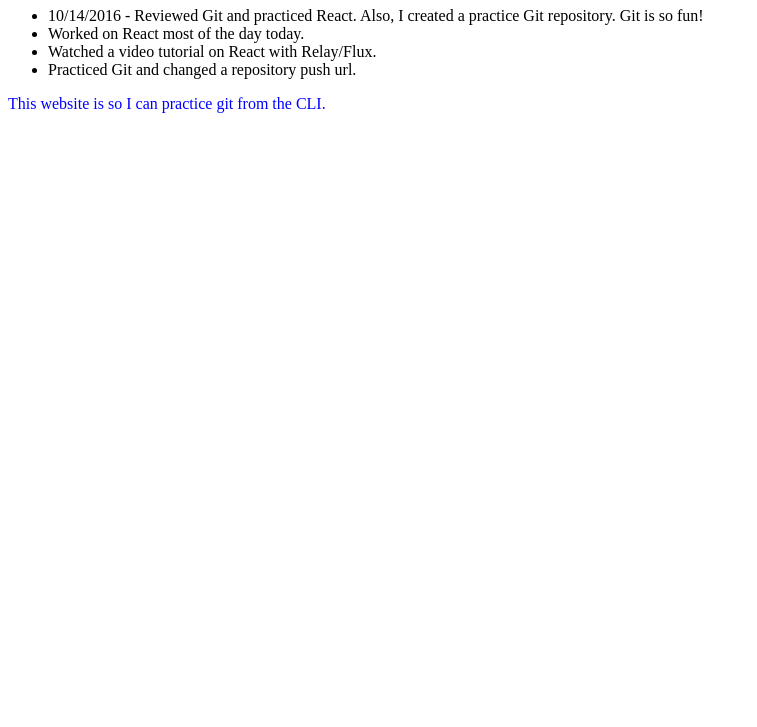
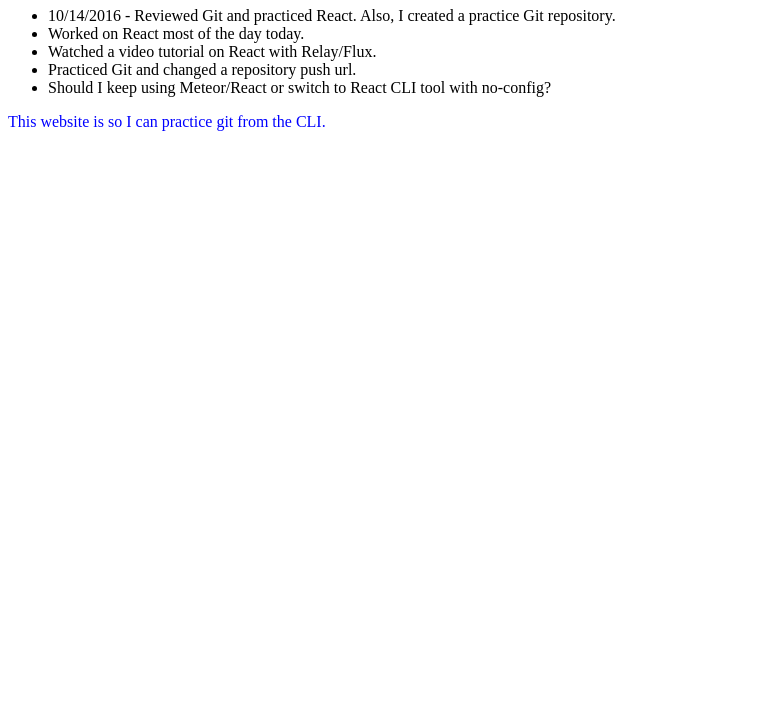
Before and after one commit to pldrake26/git-practice, a plain HTML site: page index.html in a window 1280 px wide. Shown: the part 73-800 px from the top of the page, without its empty margins (0-757 px from the left). Drawn offline with Linux system fonts and the light colour scheme.

Commit message:
Added new journal list item.

```diff
--- a/index.html
+++ b/index.html
@@ -7,10 +7,11 @@
 <body>
 	<h1>My Code Journal</h1>
 	<ul>
-		<li>10/14/2016 - Reviewed Git and practiced React.  Also, I created a practice Git repository.  Git is so fun!</li>
+		<li>10/14/2016 - Reviewed Git and practiced React.  Also, I created a practice Git repository.</li>
 		<li>Worked on React most of the day today.</li>
 		<li>Watched a video tutorial on React with Relay/Flux.</li>
 		<li>Practiced Git and changed a repository push url.</li>
+		<li>Should I keep using Meteor/React or switch to React CLI tool with no-config?</li>
 	</ul>
 	<p style="color: blue">This website is so I can practice git from the CLI.</p>
 </body>
```
